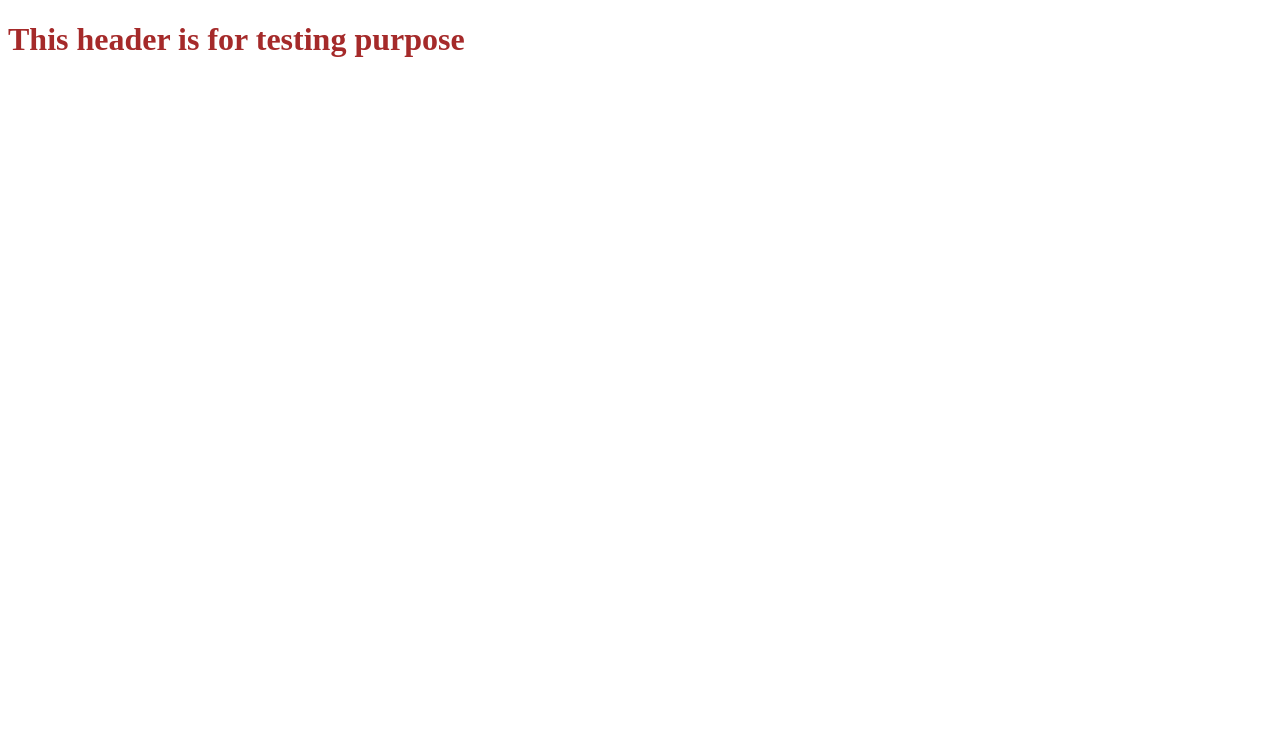
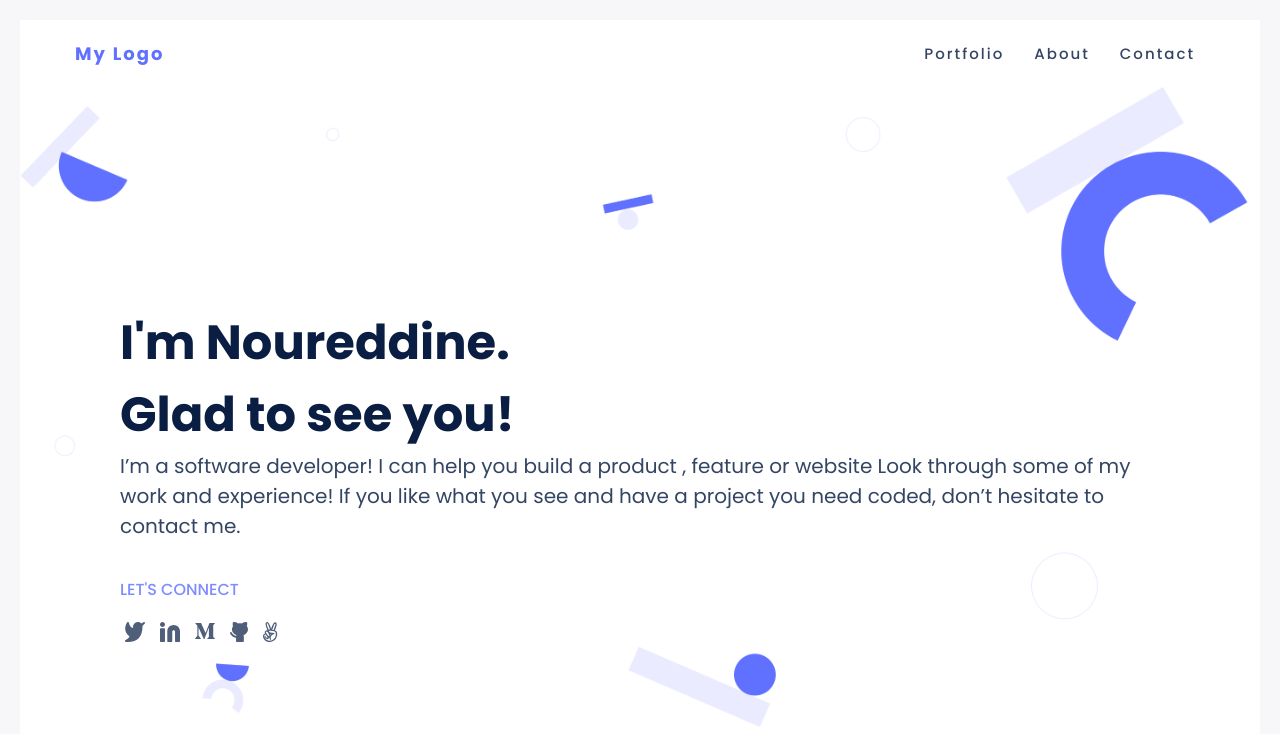
Before and after one commit to mez-chain/myPortfolio, a website: page index.html in a window 1280 px wide. Drawn offline with Linux system fonts and the light colour scheme.

Commit message:
create the header for the portfolio and style it

```diff
--- a/css/main.css
+++ b/css/main.css
@@ -1,3 +1,135 @@
-h1 {
-  color: brown;
+@import url('https://fonts.googleapis.com/css2?family=Poppins:ital,wght@0,100;0,200;0,300;0,400;0,500;0,600;0,700;0,800;0,900;1,100;1,200;1,300;1,400;1,500;1,600;1,700;1,800;1,900&display=swap');
+
+html {
+  box-sizing: border-box;
 }
+
+*, *:before, *:after {
+  box-sizing: inherit;
+}
+
+body {
+  font-family: "Poppins", sans-serif;
+  margin: 0;
+  background-color: #F7F7F9;
+}
+
+a {
+  color:white;
+  font-weight: 100;
+  letter-spacing: 2px;
+  text-decoration: none;
+  padding:20px 5px;
+  display: inline-block;
+  width: 100%;
+  text-align: center;
+  transition:all 0.5s;
+}
+
+a:hover {
+  text-decoration: underline;
+}
+
+img {
+  width:100%;
+}
+
+.container {
+  margin: 20px;
+}
+
+.header {
+  background-color: white;
+  display: flex;
+  flex-direction: column;
+}
+
+.headline {
+  background-image: url('/images/header-bg.png');
+  background-size: contain;
+  background-repeat: no-repeat;
+  height: 100vh;
+  width: 100%;
+  display: flex;
+  flex-direction: column;
+  justify-content: center;
+  padding: 0 100px;
+}
+
+.headline h1{
+  font-size: 48px;
+  font-weight: 700;
+  color: #091E42;
+  margin: 0;
+}
+
+.headline p {
+  font-size: 20px;
+  font-weight: 400;
+  color: #344563;
+  margin-top: 0;
+}
+
+.headline h3 {
+  font-size: 16px;
+  font-weight: 500;
+  color: #7F8CFF;
+  text-transform: uppercase;
+  margin-bottom: 0;
+}
+
+/* Flex Container */
+.toolbar {
+  display: flex;
+  justify-content: space-between;
+  align-items: center;
+  padding: 0 50px;
+}
+
+.toolbar li {
+  margin: 0 10px;
+}
+
+.container ul {
+  list-style: none;
+  margin: 0;
+  padding: 0;
+  display: flex;
+}
+
+.header a {
+  color: #344563;
+  font-size: 15px;
+  font-weight: 500;
+}
+
+.logo a{
+  font-size: 18px;
+  font-weight: 700;
+  color: #6070ff;
+  text-decoration: none;
+}
+
+.social {
+  display: flex;
+  justify-content: baseline;
+}
+
+.social li {
+  padding-right: 5px;
+}
+
+/* .headline > * {
+  border: 1px solid red;
+} */
+
+@media all and (max-width:1000px) {
+}
+
+
+@media all and (max-width:500px) {
+  .headline {
+    background-image: url('/images/header-mobile.png');
+    height: 100vh;
+  }
+}
--- a/index.html
+++ b/index.html
@@ -7,6 +7,30 @@
     <link rel="stylesheet" href="css/main.css">
 </head>
 <body>
-    <h1>This header is for testing purpose</h1>
+    <div class="container">
+        <header class="header">
+            <section class="toolbar">
+                <span class="logo"><a href="">My Logo</a></span>
+                <ul>
+                    <li><a href="">Portfolio</a></li>
+                    <li><a href="">About</a></li>
+                    <li><a href="">Contact</a></li>
+                </ul>
+            </section>
+
+            <section class="headline">
+                <h1>I'm Noureddine.<br>Glad to see you!</h1>
+                <p>I’m a software developer! I can help you build a product , feature or website Look through some of my work and experience! If you like what you see and have a project you need coded, don’t hesitate to contact me.</p>
+                <h3>let's connect</h3>
+                <ul class="social">
+                    <li><a href=""><img src="/images/x.svg"></a></li>
+                    <li><a href=""><img src="/images/linkedin.svg"></a></li>
+                    <li><a href=""><img src="/images/medium.svg"></a></li>
+                    <li><a href=""><img src="/images/github.svg"></a></li>
+                    <li><a href=""><img src="/images/angellist.svg"></a></li>
+                </ul>
+            </section>
+        </header>
+    </div>
 </body>
 </html>
```
Also changed, not shown: images/angellist.svg (added), images/github.svg (added), images/header-bg.png (added), images/header-mobile.png (added), images/linkedin.svg (added), images/medium.svg (added), images/x.svg (added), 1 other file.
